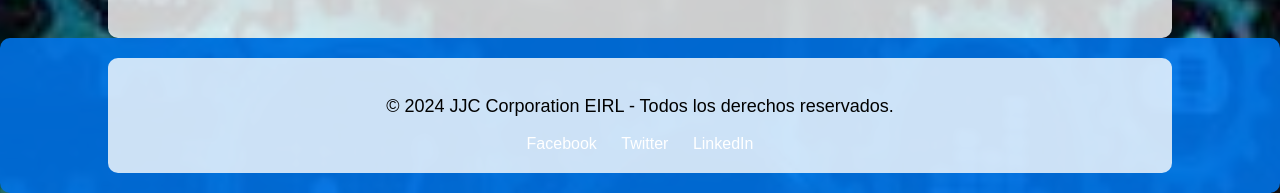
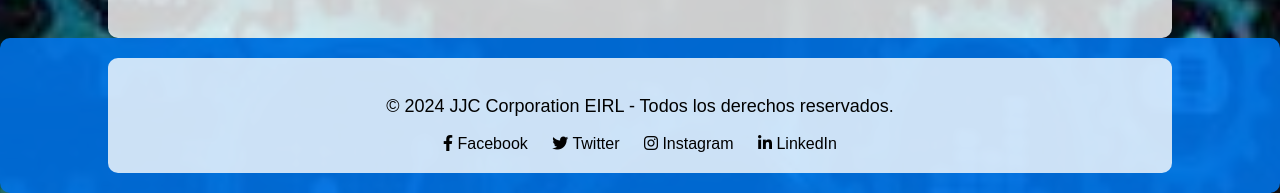
Before and after one commit to JJCCorporation/JJCCorporation, a plain HTML site: page index.html in a window 1280 px wide. Shown: the part 2475-2668 px from the top of the page. Drawn offline with Linux system fonts and the light colour scheme; some packages are replaced by stand-ins of ours.

Commit message:
Add files via upload

```diff
--- a/index.html
+++ b/index.html
@@ -6,6 +6,8 @@
     <title>JJC Corporation EIRL - Consultora en Análisis de Datos</title>
     <link rel="stylesheet" href="styles.css">
     <script src="https://maps.googleapis.com/maps/api/js?key=AIzaSyCIbKbqI2fHLWb50YSeh2_JZxFGTOyRt38"></script>
+    <!-- Incluyendo Font Awesome -->
+    <link rel="stylesheet" href="https://cdnjs.cloudflare.com/ajax/libs/font-awesome/6.0.0-beta3/css/all.min.css">
 </head>
 <body>
     <header>
@@ -122,9 +124,18 @@
         <div class="container">
             <p>&copy; 2024 JJC Corporation EIRL - Todos los derechos reservados.</p>
             <div class="redes-sociales">
-                <a href="https://facebook.com" target="_blank">Facebook</a>
-                <a href="https://twitter.com" target="_blank">Twitter</a>
-                <a href="https://www.linkedin.com/in/francisco-j-báez-gonzález-900660235" target="_blank">LinkedIn</a>
+                <a href="https://facebook.com" target="_blank">
+                    <i class="fab fa-facebook-f"></i> Facebook
+                </a>
+                <a href="https://twitter.com" target="_blank">
+                    <i class="fab fa-twitter"></i> Twitter
+                </a>
+                <a href="https://www.instagram.com/jjccorporation/" target="_blank">
+                    <i class="fab fa-instagram"></i> Instagram
+                </a>
+                <a href="https://www.linkedin.com/in/francisco-j-báez-gonzález-900660235" target="_blank">
+                    <i class="fab fa-linkedin-in"></i> LinkedIn
+                </a>
             </div>
         </div>
     </footer>
--- a/styles.css
+++ b/styles.css
@@ -158,7 +158,7 @@ footer {
 }
 
 .redes-sociales a {
-    color: white;
+    color: black;
     margin: 0 10px;
     text-decoration: none;
 }
```
